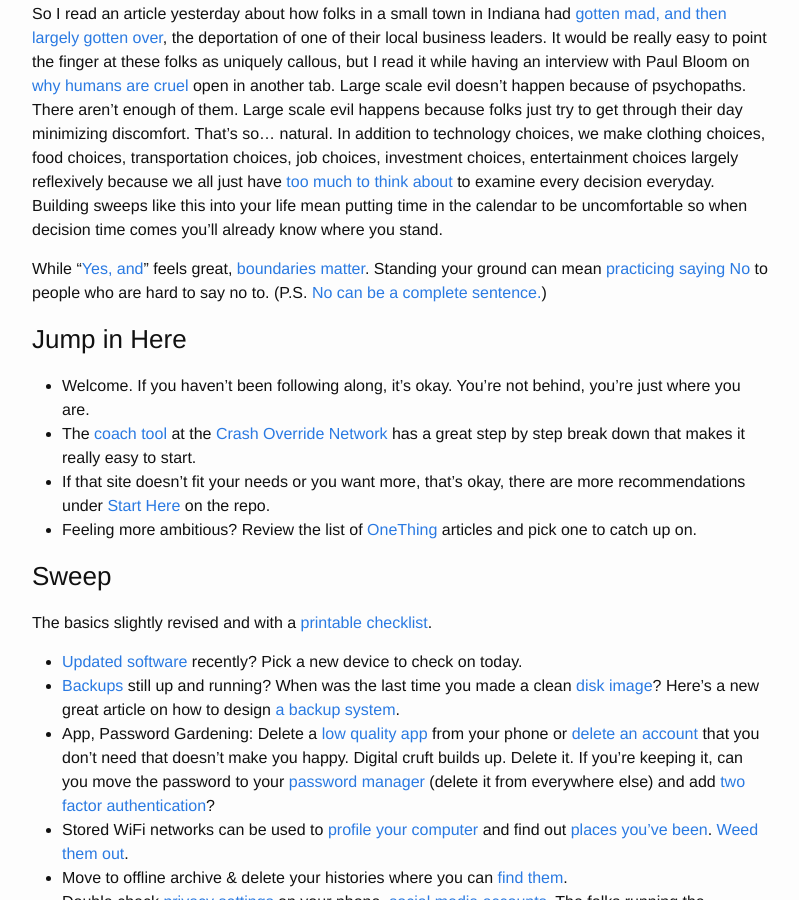
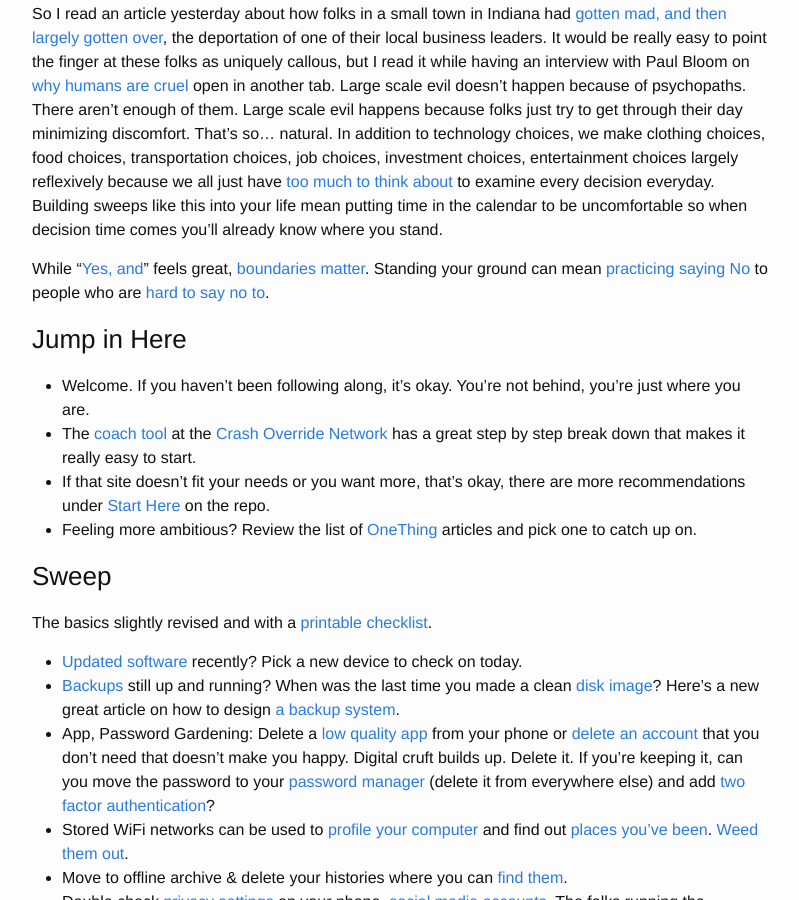
Before and after one commit to CRASHSpace/tuesday, a Jekyll site: the page built from _posts/2018-03-12-tuesday-sweep.md, in a window 1280 px wide and 900 px high, scrolled down 300 px. Shown: the whole window, without its empty margins (238-1037 px from the left). Built offline with Jekyll 4.4.1, drawn with Linux system fonts in a browser that asks for light colours.

Commit message:
removed video, replaced with article.

```diff
--- a/_posts/2018-03-12-tuesday-sweep.md
+++ b/_posts/2018-03-12-tuesday-sweep.md
@@ -11,8 +11,7 @@ Your weekly reminder to back up your data, update software and otherwise pay att
 
 So I read an article yesterday about how folks in a small town in Indiana had [gotten mad, and then largely gotten over](https://www.washingtonpost.com/news/national/wp/2018/03/11/feature/a-beloved-restaurant-owner-was-deported-a-community-was-in-uproar-then-it-moved-on/), the deportation of one of their local business leaders. It would be really easy to point the finger at these folks as uniquely callous, but I read it while having an interview with Paul Bloom on [why humans are cruel](https://www.vox.com/science-and-health/2017/12/14/16687388/violence-psychology-human-nature-cruelty) open in another tab. Large scale evil doesn’t happen because of psychopaths. There aren’t enough of them. Large scale evil happens because folks just try to get through their day minimizing discomfort. That’s so… natural. In addition to technology choices, we make clothing choices, food choices, transportation choices, job choices, investment choices, entertainment choices largely reflexively because we all just have [too much to think about](https://www.cultofpedagogy.com/teacher-decision-fatigue/) to examine every decision everyday. Building sweeps like this into your life mean putting time in the calendar to be uncomfortable so when decision time comes you’ll already know where you stand.
 
-While “[Yes, and](https://en.wikipedia.org/wiki/Yes,_and...)” feels great, [boundaries matter](https://www.shondaland.com/inspire/a18927393/saying-no-at-work/). Standing your ground can mean [practicing saying No](https://www.fastcompany.com/3053996/your-ultimate-guide-to-saying-no-to-people-you-cant-say-no-to) to people who are hard to say no to. (P.S. [No can be a complete sentence.](https://www.youtube.com/watch?v=DVvMMY8DfuE&ab_channel=OWN))
-
+While “[Yes, and](https://en.wikipedia.org/wiki/Yes,_and...)” feels great, [boundaries matter](https://www.shondaland.com/inspire/a18927393/saying-no-at-work/). Standing your ground can mean [practicing saying No](https://www.fastcompany.com/3053996/your-ultimate-guide-to-saying-no-to-people-you-cant-say-no-to) to people who are [hard to say no to](https://www.shondaland.com/inspire/a18927393/saying-no-at-work/).
 ### Jump in Here
 
 *   Welcome. If you haven’t been following along, it’s okay. You’re not behind, you’re just where you are.
```
